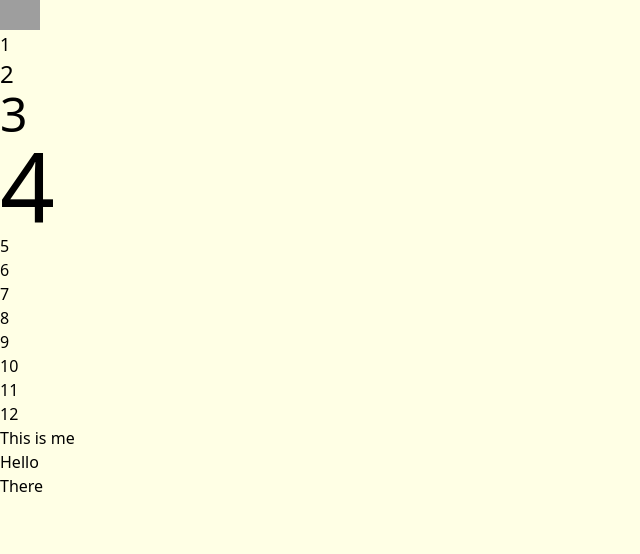
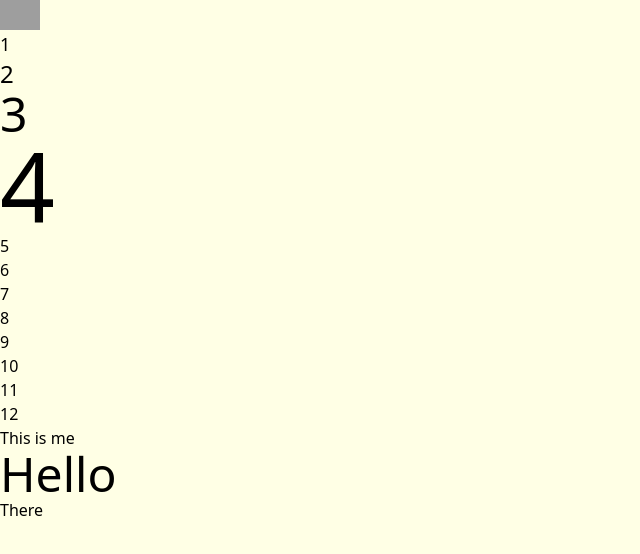
Before and after one commit to Damilare-Tolulope/axia-cohort7, a website: page index.html in a window 1280 px wide. Shown: the whole page, without its empty margins (0-640 px from the left). Drawn offline with Linux system fonts and the light colour scheme; grey boxes are pictures that could not be loaded.

Commit message:
update the font size

```diff
--- a/index.html
+++ b/index.html
@@ -16,7 +16,7 @@
         <div class="text-2xl">2</div>
         <div class="text-5xl">3</div>
         <div class="text-8xl">4</div>
-        <div class="item">5</div>
+        <div class="">5</div>
         <div class="item">6</div>
         <div class="item">7</div>
         <div class="item">8</div>
@@ -28,8 +28,8 @@
 
     <p>This is me</p>
     <div class="new-container">
-        <div class="new">Hello</div>
-        <div class="new">There</div>
+        <div class="font-bold text-5xl">Hello</div>
+        <div class="">There</div>
     </div>
 </body>
 </html>
```
